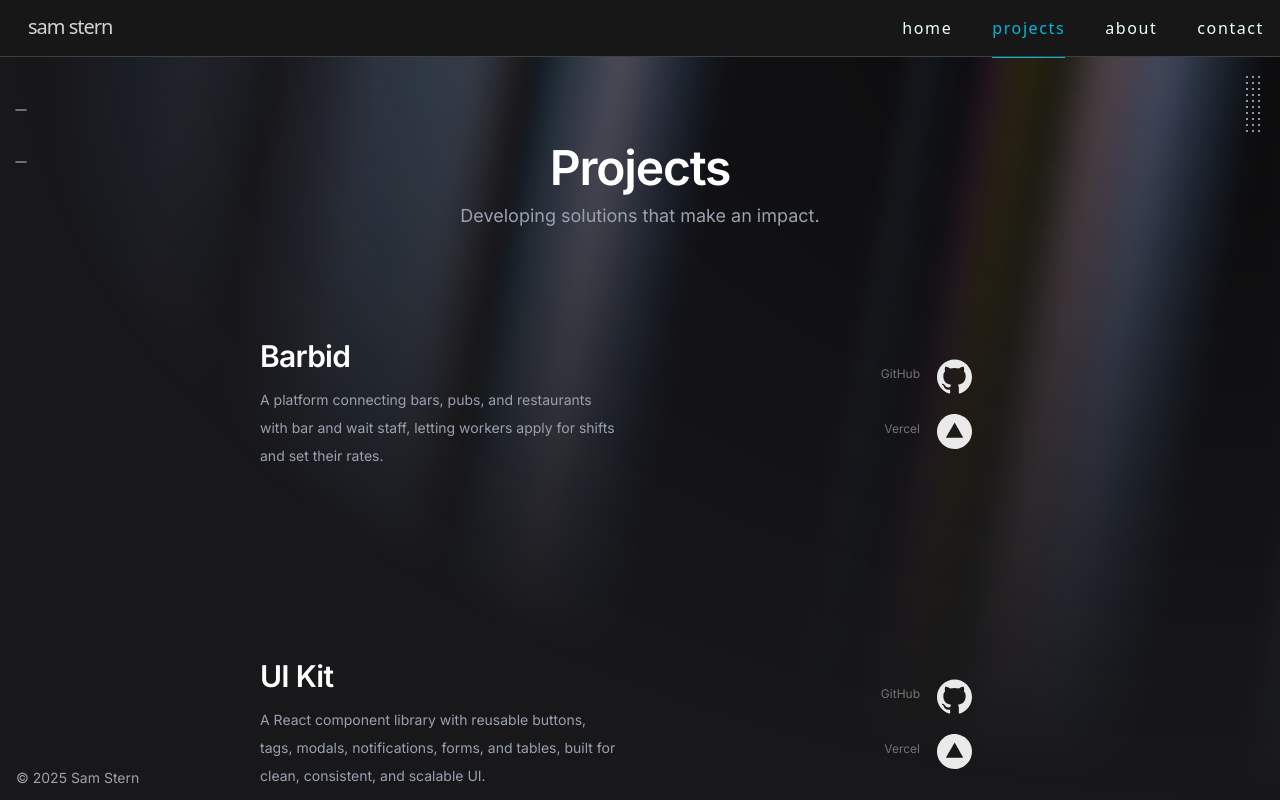
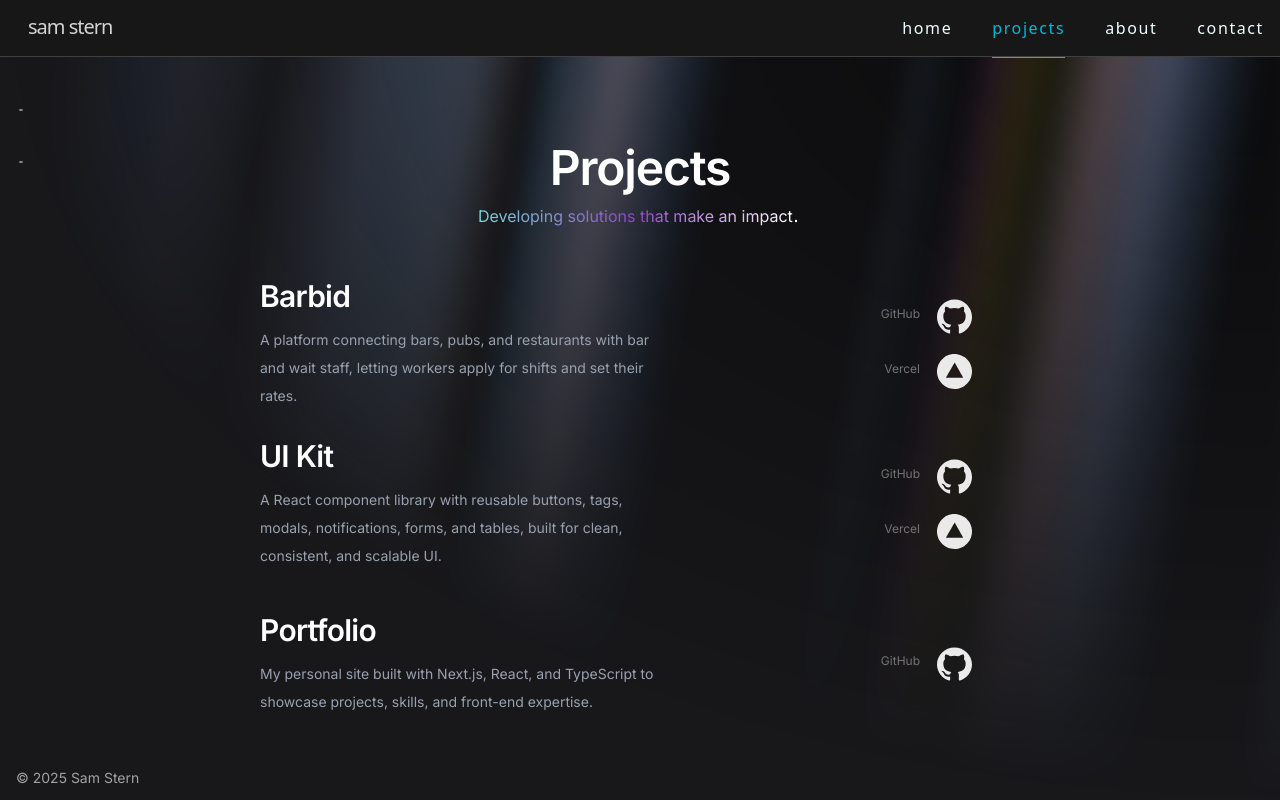
Before and after one commit to samstern27/sam-stern-portfolio, a Next.js app: page /projects in a window 1280 px wide. Built offline with nearby package versions, Linux system fonts and the light colour scheme.

Commit message:
GSAP animation updated
Gsap animation updated and projects tagline changed

```diff
--- a/app/about/page.tsx
+++ b/app/about/page.tsx
@@ -1,7 +1,7 @@
 export default function AboutPage() {
   return (
     <>
-      <div className="isolate px-6 py-24 sm:py-50 lg:px-8 page-swipe">
+      <div className="isolate px-6 md:px-30 py-24 sm:py-40 lg:px-8 page-swipe w-screen ">
         <div
           aria-hidden="true"
           className="absolute inset-x-0 -top-40 -z-10 transform-gpu overflow-hidden blur-3xl sm:-top-80"
--- a/app/contact/page.tsx
+++ b/app/contact/page.tsx
@@ -114,7 +114,7 @@ export default function Contact() {
         action="#"
         method="POST"
         onSubmit={sendEmail}
-        className="mx-auto mt-16 max-w-xl sm:mt-20"
+        className="mx-auto mt-16 max-w-xl "
       >
         {/* Form fields */}
         <div className="grid grid-cols-1 gap-x-8 gap-y-6 sm:grid-cols-2">
--- a/app/globals.css
+++ b/app/globals.css
@@ -225,3 +225,12 @@
     }
   }
 }
+
+
+.gradient-text {
+  background: linear-gradient(90deg, #77d7d9, #9242c7, #ffffff); /* your gradient */
+  -webkit-background-clip: text; /* clip background to text */
+  -webkit-text-fill-color: transparent; /* make text transparent to show bg */
+  background-clip: text; /* standard property */
+  color: transparent; /* fallback for non-webkit */
+}
--- a/app/layout.tsx
+++ b/app/layout.tsx
@@ -32,62 +32,10 @@ export default function RootLayout({
         <AnimationProvider>
           <header className="relative w-full z-[9999]">
             <Navbar />
-            <aside className="hidden md:block absolute top-21 left-10 z-50">
+            <aside className="hidden md:block absolute top-21 left-10 z-50 opacity-50">
               <SocialLinks />
             </aside>
           </header>
-          <div className="absolute hidden md:block top-19 right-5 z-[10000] opacity-90">
-            <Dots
-              size="xsmall"
-              shape="round"
-              cols={3}
-              rows={10}
-              duration={2}
-              stagger={0.005}
-              opacityFrom={0}
-              opacityTo={1}
-              yFrom={430}
-              yTo={0}
-              repeat={0}
-              yoyo={false}
-            />
-          </div>
-          <div className="absolute hidden md:block top-26 left-5 z-[10000] opacity-40">
-            <Dots
-              size="xsmallMediumLine"
-              shape="round"
-              cols={1}
-              rows={1}
-              duration={1}
-              opacityFrom={1}
-              opacityTo={1}
-              xFrom={-100}
-              xTo={0}
-              repeat={0}
-              yoyo={false}
-              delay={0}
-              rotateFrom={90}
-              rotateTo={-90}
-            />
-          </div>
-          <div className="absolute hidden md:block top-39 left-5 z-[10000] opacity-40">
-            <Dots
-              size="xsmallMediumLine"
-              shape="round"
-              cols={1}
-              rows={1}
-              duration={1}
-              opacityFrom={1}
-              opacityTo={1}
-              xFrom={-100}
-              xTo={0}
-              repeat={0}
-              yoyo={false}
-              delay={0.1}
-              rotateFrom={90}
-              rotateTo={-90}
-            />
-          </div>
 
           {/* Aceternity UI background */}
           <AuroraBackground>
--- a/app/page.tsx
+++ b/app/page.tsx
@@ -1,5 +1,6 @@
 import TechStack from "@/components/TechStack";
 import ScrollToTop from "@/app/hooks/scroll";
+import Dots from "@/components/ui/dots";
 
 export default function Home() {
   return (
@@ -7,9 +8,26 @@ export default function Home() {
       <ScrollToTop />
       <div className="relative w-screen h-[calc(100vh-10rem)] flex flex-col justify-center items-center gap-30 mt-15 sm:gap-50 overflow-hidden page-swipe">
         <header className="flex flex-col justify-center items-center gap-2 mt-15">
-          <h1 className="text-white text-center font-sans text-7xl md:text-9xl font-semibold tracking-tight leading-tight fade-in-down">
-            Sam Stern
-          </h1>
+          <div className="flex flex-row justify-start gap-2 items-end">
+            <h1 className="text-white text-center font-sans text-7xl md:text-9xl font-semibold tracking-tight leading-tight fade-in-down">
+              Sam Stern
+            </h1>
+            <div className="md:flex hidden mb-8 z-[10000] opacity-90">
+              <Dots
+                size="xsmall"
+                shape="round"
+                cols={5}
+                rows={5}
+                duration={2}
+                stagger={0.005}
+                scaleFrom={0}
+                scaleTo={1}
+                repeat={0}
+                yoyo={false}
+              />
+            </div>
+          </div>
+
           <h2 className="text-cyan-300 font-sans text-2xl md:text-4xl tracking-tight leading-tight mx-auto fade-in-down delay-1">
             Front-End Developer
           </h2>
@@ -18,6 +36,7 @@ export default function Home() {
             CSS
           </p>
         </header>
+
         <TechStack />
       </div>
     </>
--- a/app/projects/page.tsx
+++ b/app/projects/page.tsx
@@ -1,4 +1,5 @@
 import ProjectCards from "@/components/ProjectCards";
+import TaglineAnimation from "@/components/TaglineAnimation";
 
 export default function ProjectsPage() {
   return (
@@ -7,9 +8,7 @@ export default function ProjectsPage() {
         <h1 className="text-4xl font-semibold tracking-tight text-balance text-white sm:text-5xl fade-in-down">
           Projects
         </h1>
-        <p className="mt-2 text-lg leading-8 text-gray-400 fade-in-down delay-0-3">
-          Developing solutions that make an impact.
-        </p>
+        <TaglineAnimation />
       </header>
       <ProjectCards />
     </div>
--- a/components/NavLink.tsx
+++ b/components/NavLink.tsx
@@ -34,12 +34,16 @@ export default function NavLink({
        * Example: if pathname is "/about" and name is "contact",
        * this generates a unique animation key like "about-contact".
        */
-      await animateLayout(`${pathname?.slice(1)}-${name}`);
+      if (pathname !== href) {
+        await animateLayout(`${pathname?.slice(1)}-${name}`);
+      }
     } catch (err) {
       console.error("Animation error:", err);
     } finally {
       // After animation completes (or fails), proceed with navigation.
-      router.push(href);
+      if (pathname !== href) {
+        router.push(href);
+      }
     }
   };
   return (
--- a/components/ProjectCard.tsx
+++ b/components/ProjectCard.tsx
@@ -15,7 +15,7 @@ export default function ProjectCard({
 
   return (
     <article
-      className={`${className} project-card flex md:flex-row w-90 sm:w-120 md:w-full max-w-200 h-130 sm:h-140 md:h-70 flex-col px-3.5 sm:px-0 pt-4 sm:pt-0 opacity-0`}
+      className={`${className} project-card flex md:flex-row w-90 sm:w-120 md:w-full max-w-200 h-80  md:h-40 flex-col px-3.5 sm:px-0 pt-4 sm:pt-0 opacity-0`}
     >
       <div
         className="flex flex-col md:flex-row justify-start md:justify-evenly w-full sm:mt-4 md:mt-0 md:ml-5 md:pr-7 items-center
@@ -27,7 +27,7 @@ export default function ProjectCard({
             <h2 className="text-3xl w-40 font-semibold tracking-tight text-center md:text-left text-white">
               {name}
             </h2>
-            <p className="text-sm/7 text-center md:text-left max-w-60 sm:max-w-90 text-gray-400">
+            <p className="text-sm/7 text-center md:text-left max-w-60 sm:max-w-100 text-gray-400">
               {brief}
             </p>
           </div>
--- a/components/ProjectCards.tsx
+++ b/components/ProjectCards.tsx
@@ -19,8 +19,8 @@ export default function ProjectCards() {
         {
           opacity: 1,
           x: 0,
-          delay: 0.5,
-          stagger: 0.5,
+          delay: 1.5,
+          stagger: 0.1,
           duration: 1,
           ease: "power2.out",
         }
@@ -30,7 +30,7 @@ export default function ProjectCards() {
   );
   return (
     <div
-      className="flex flex-col justify-center gap-10 items-center my-8 mx-auto w-full px-15"
+      className="flex flex-col justify-center gap-0 items-center my-8 mx-auto w-full px-15"
       ref={containerRef}
     >
       {cardData.map((card) => (
--- a/components/SocialLinks.tsx
+++ b/components/SocialLinks.tsx
@@ -1,5 +1,6 @@
 import Image from "next/image";
 import { socialLinkData } from "@/lib/socialLinkData";
+import Dots from "./ui/dots";
 
 /**
  * SocialLinks – renders social profile icons linking to external sites.
@@ -9,6 +10,42 @@ import { socialLinkData } from "@/lib/socialLinkData";
 export default function SocialLinks() {
   return (
     <nav aria-label="Social links">
+      <div className="absolute hidden md:block top-6 -left-5 z-[10000]">
+        <Dots
+          size="xsmallShortLine"
+          shape="round"
+          cols={1}
+          rows={1}
+          duration={1}
+          opacityFrom={1}
+          opacityTo={1}
+          xFrom={-100}
+          xTo={0}
+          repeat={0}
+          yoyo={false}
+          delay={0}
+          rotateFrom={90}
+          rotateTo={-90}
+        />
+      </div>
+      <div className="absolute hidden md:block top-19 -left-5 z-[10000]">
+        <Dots
+          size="xsmallShortLine"
+          shape="round"
+          cols={1}
+          rows={1}
+          duration={1}
+          opacityFrom={1}
+          opacityTo={1}
+          xFrom={-100}
+          xTo={0}
+          repeat={0}
+          yoyo={false}
+          delay={0.1}
+          rotateFrom={90}
+          rotateTo={-90}
+        />
+      </div>
       <ul className="flex flex-row md:items-center  md:flex-col fade-in-left">
         {socialLinkData.map((link) => (
           <li key={link.id} className="md:my-3 mr-3">
--- /dev/null
+++ b/components/TaglineAnimation.tsx
@@ -0,0 +1,67 @@
+"use client";
+
+import gsap from "gsap";
+import { useGSAP } from "@gsap/react";
+import { useRef } from "react";
+
+export default function TaglineAnimation() {
+  const taglineRef = useRef(null);
+  const cursorRef = useRef(null);
+  useGSAP(
+    () => {
+      // animate tagline width
+      gsap.fromTo(
+        taglineRef.current,
+        { width: "0%" },
+        { width: "100%", duration: 2, delay: 0.5, ease: "power3.inOut" }
+      );
+
+      // cursor flash
+      const flash = gsap.to(cursorRef.current, {
+        opacity: 1,
+        duration: 0.5,
+        ease: "power3.inOut",
+        repeat: -1,
+        yoyo: true,
+      });
+
+      // move cursor
+      gsap.to(cursorRef.current, {
+        x: 316,
+        duration: 2,
+        delay: 0.49,
+        ease: "power3.inOut",
+      });
+
+      // final cursor transform
+      gsap.to(cursorRef.current, {
+        scaleY: 0.1,
+        scaleX: 0.5,
+        y: 6,
+        duration: 0.5,
+        delay: 2,
+        ease: "power3.inOut",
+      });
+
+      // stop flashing after 5 seconds
+      setTimeout(() => {
+        flash.kill();
+        gsap.set(cursorRef.current, { opacity: 1 });
+      }, 2600);
+    },
+    { scope: taglineRef }
+  );
+  return (
+    <div className="relative flex overflow-hidden max-w-81  mx-auto">
+      <div className="flex overflow-hidden max-w-81" ref={taglineRef}>
+        <div
+          className="absolute flex w-1 h-5.5 top-3 bg-white opacity-0"
+          ref={cursorRef}
+        ></div>
+        <p className="mt-2 text-md leading-8 gradient-text text-nowrap">
+          Developing solutions that make an impact
+        </p>
+      </div>
+    </div>
+  );
+}
```
Also changed, not shown: public/gh-gray.svg, public/linkedin.svg.
